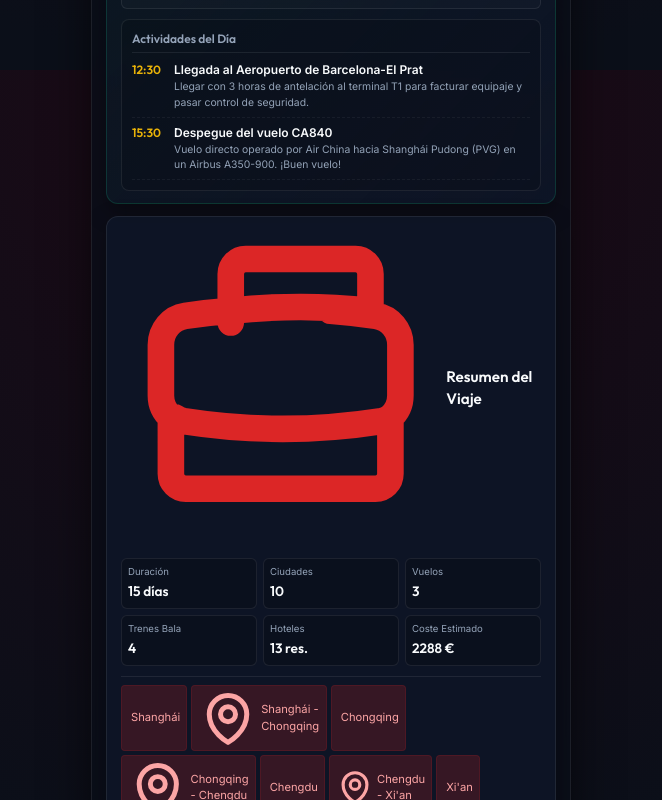
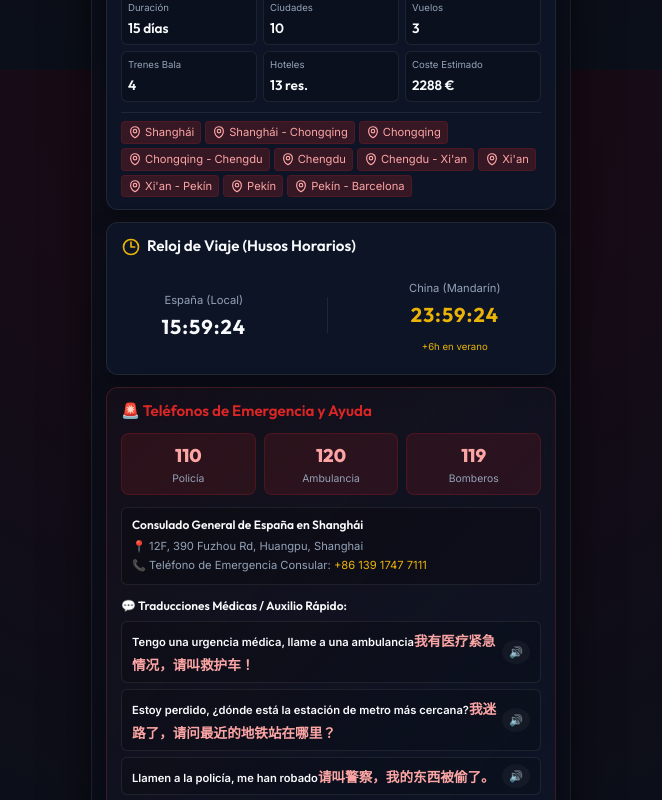
Before and after one commit to Paulius2005/ChinaTrip, a Next.js app: page / in a window 1280 px wide. Shown: the part 730-1530 px from the top of the page, without its empty margins (309-971 px from the left). Built offline with nearby package versions, Linux system fonts and the light colour scheme; no server answers; the database is empty.

Commit message:
Fix layout: Add utility sizing classes for SVG icons to fix giant icon sizing issue in CSS.

```diff
--- a/src/app/globals.css
+++ b/src/app/globals.css
@@ -61,7 +61,25 @@ body {
   border-radius: 2px;
 }
 
+
+/* Icon Sizing Utilities */
+.w-3 { width: 12px !important; }
+.h-3 { height: 12px !important; }
+.w-3\.5 { width: 14px !important; }
+.h-3\.5 { height: 14px !important; }
+.w-4 { width: 16px !important; }
+.h-4 { height: 16px !important; }
+.w-4\.5 { width: 18px !important; }
+.h-4\.5 { height: 18px !important; }
+.w-5 { width: 20px !important; }
+.h-5 { height: 20px !important; }
+.w-6 { width: 24px !important; }
+.h-6 { height: 24px !important; }
+.w-8 { width: 32px !important; }
+.h-8 { height: 32px !important; }
+
 /* Centered Mobile App Shell (for Desktop view) */
+
 .app-layout {
   max-width: 480px;
   margin: 16px auto;
```
